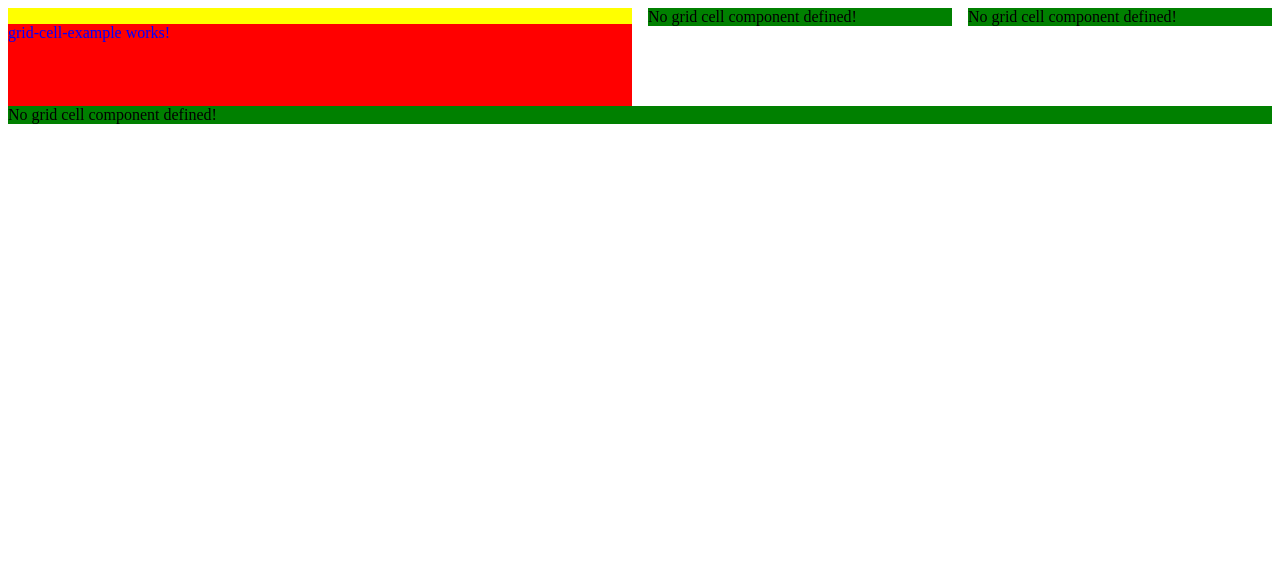
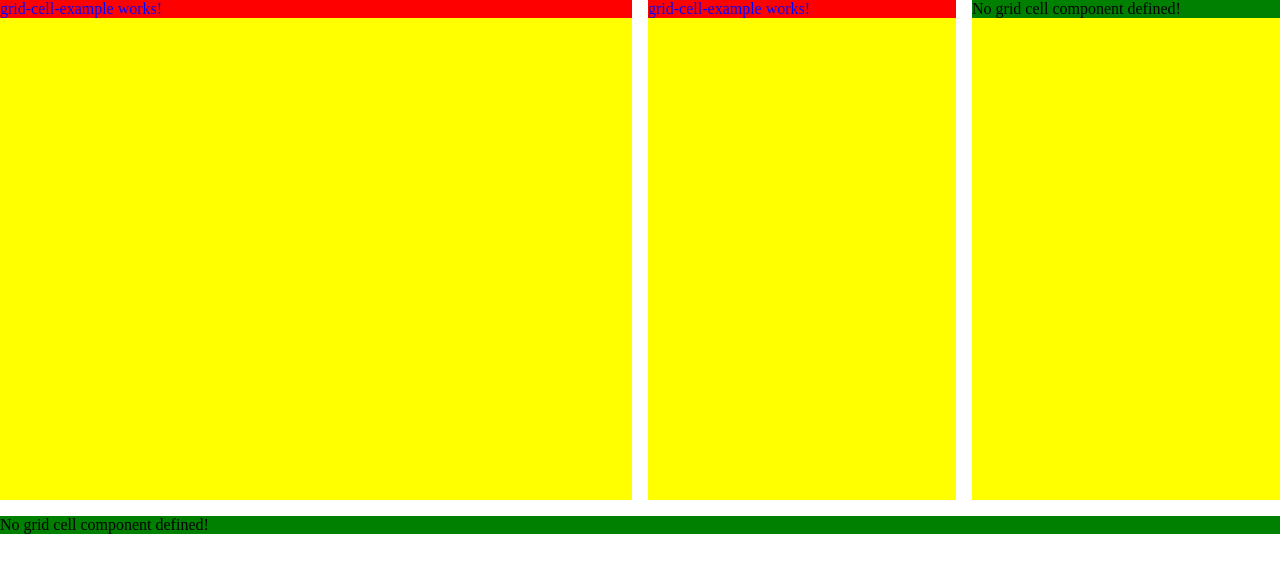
Before and after one commit to jmw5598/angular-draggable-grid-layout, an Angular app: page / in a window 1280 px wide. Shown: the top 572 px of the page. Built offline with nearby package versions, Linux system fonts and the light colour scheme.

Commit message:
wip: fixed issued with margin/padding in grid cell

```diff
--- a/src/app/app.component.ts
+++ b/src/app/app.component.ts
@@ -13,12 +13,12 @@ export class AppComponent {
       {
         component: GridCellExampleComponent,
         colSpans: [12, 12, 12, 12, 6, 6],
-        rowSpan: 6
+        rowSpan: null
       },
       {
-        component: null,
+        component: GridCellExampleComponent,
         colSpans: [12, 12, 12, 12, 3, 2],
-        rowSpan: 2
+        rowSpan: null
       },
       {
         component: null,
--- a/src/app/components/grid-cell-example/grid-cell-example.component.scss
+++ b/src/app/components/grid-cell-example/grid-cell-example.component.scss
@@ -1,12 +1,16 @@
 :host {
-  height: 100%;
   padding: 0;
+  display: block;
+  margin-top: 0;
+
+  height: 500px;
   div {
-    height: 100%;
     background-color: red;
 
     p {
       color: blue;
+      margin: 0;
+      padding: 0;
     }
   }
 }
--- a/src/app/shared/layout/components/drag-drop-grid-layout/drag-drop-grid-layout.component.html
+++ b/src/app/shared/layout/components/drag-drop-grid-layout/drag-drop-grid-layout.component.html
@@ -4,7 +4,9 @@
         [colSpans]="cell.colSpans"
         [rowSpan]="cell.rowSpan">
       <ng-container *ngIf="cell.component; else noGridCellComponentDefined">
-        <ng-container [ngComponentOutlet]="cell.component"></ng-container>
+        <div>
+          <ng-container [ngComponentOutlet]="cell.component"></ng-container>
+        </div>
       </ng-container>
     </app-grid-cell>
   </ng-container>
--- a/src/app/shared/layout/components/grid-cell/grid-cell.component.ts
+++ b/src/app/shared/layout/components/grid-cell/grid-cell.component.ts
@@ -18,7 +18,7 @@ export class GridCellComponent implements OnInit {
   // Maybe remove completely.
 
   @Input()
-  public rowSpan: GridCellRowSpan = 1;
+  public rowSpan: GridCellRowSpan | null = null;
 
   constructor(
     private el: ElementRef
@@ -36,6 +36,11 @@ export class GridCellComponent implements OnInit {
       })?.filter(c => c.length) || [];
 
     this.el.nativeElement.classList.add(...colClasses);
-    this.el.nativeElement.style.gridRow = `span ${this.rowSpan || 1}`;
+
+    if (this.rowSpan) {
+      this.el.nativeElement.style.gridRow = `auto`;
+    } else {
+      this.el.nativeElement.style.gridRow = `span ${this.rowSpan || 1}`;
+    }
   }
 }
--- a/src/app/shared/layout/components/grid-layout/grid-layout.component.scss
+++ b/src/app/shared/layout/components/grid-layout/grid-layout.component.scss
@@ -5,6 +5,5 @@
 }
 
 :host ::ng-deep app-grid-cell {
-  display: block;
-  height: 100%;
+  overflow-x: auto;;
 }
--- a/src/app/shared/layout/models/grid-cell-definition.model.ts
+++ b/src/app/shared/layout/models/grid-cell-definition.model.ts
@@ -4,5 +4,5 @@ import { GridCellColSpan, GridCellRowSpan } from "./grid-cell-spans.type";
 export interface GridCellDefinition {
   component: Type<any> | null | undefined,
   colSpans: GridCellColSpan[],
-  rowSpan: GridCellRowSpan
+  rowSpan: GridCellRowSpan | null
 }
--- a/src/styles.scss
+++ b/src/styles.scss
@@ -1,6 +1,8 @@
 /* You can add global styles to this file, and also import other style files */
 
-
+.grid-row-auto {
+  grid-row: auto;
+}
 
 // Small Screens
 @media only screen and (min-width: 576px) {
@@ -61,3 +63,8 @@
 //     }
 //   }
 // }
+
+* {
+  margin: 0;
+  padding: 0;
+}
```
